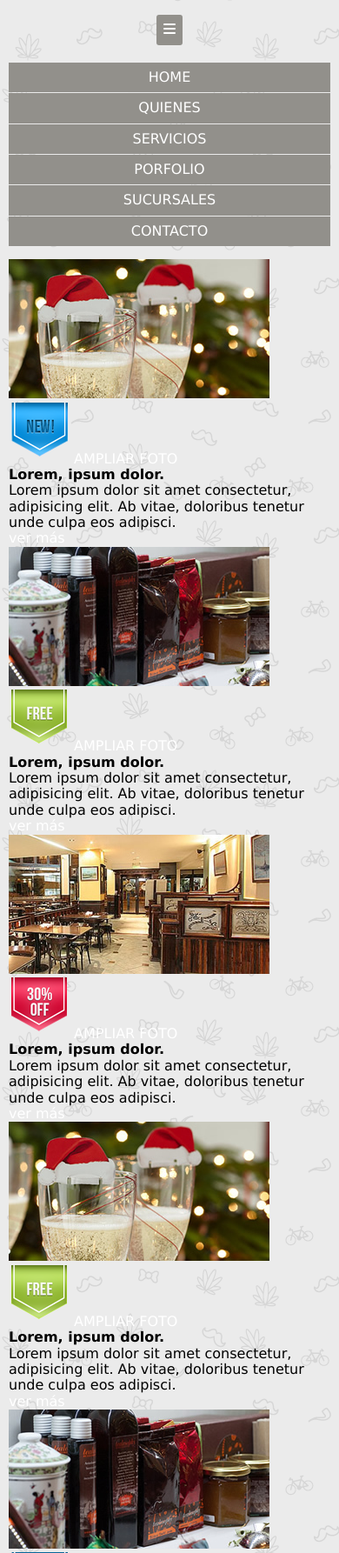
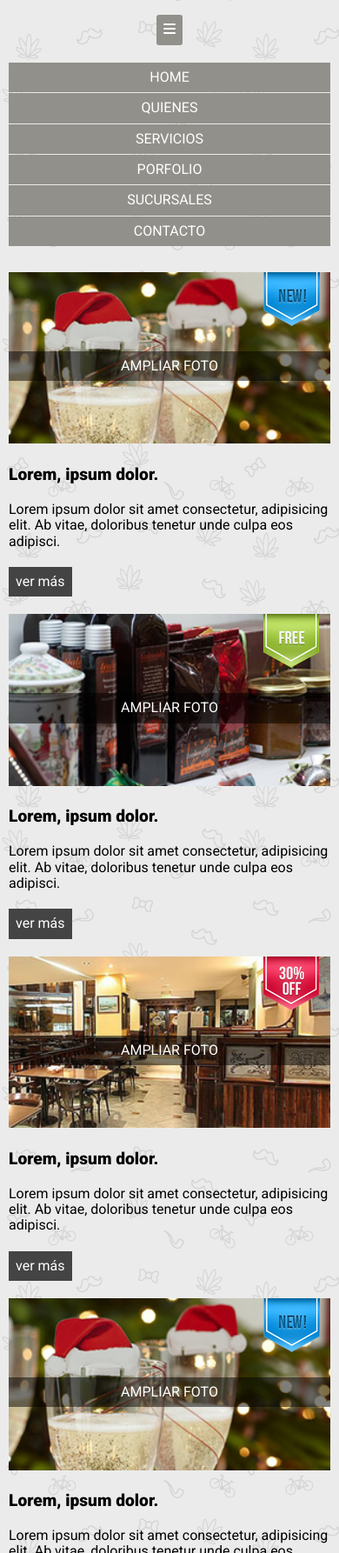
Before and after one commit to PatFras/kitchening, a website: page views/home.html in a window 390 px wide. Shown: the part 214-2000 px from the top of the page at 87% size. Drawn offline with Linux system fonts and the light colour scheme; files that its build step writes are made by us from their sources; files whose address does not match are found by name.

Commit message:
mobile done

```diff
--- a/public/css/general.css
+++ b/public/css/general.css
@@ -1,6 +1,7 @@
 :root {
     --colorRojo: #b81e14;
     --colorGris: #92908b;
+    --colorGrisOscuro: #444444;
 }
 
 * {
@@ -22,6 +23,6 @@ ul {
 
 body {
     background-image: url('/img/bg-body.png');
-    font-family: Verdana, Geneva, Tahoma, sans-serif;
+    font-family: 'roboto';
     margin: 0 10px;
 }
--- a/public/css/home.css
+++ b/public/css/home.css
@@ -23,10 +23,6 @@
     margin-bottom: 20px;
 }
 
-.home_header_nav_menu {
-    margin-bottom: 15px;
-}
-
 .home_header_nav_menu ul li {
     background-color: var(--colorGris);
     text-transform: uppercase;
@@ -42,3 +38,57 @@
 .home_main_section_banner {
     display: none;
 }
+
+.home_main_section_products {
+    margin-top: 30px;
+}
+
+.home_main_section_article_box {
+    position: relative;
+}
+
+.home_main_section_article_image {
+    width: 100%;
+}
+
+.home_main_section_article_sticker {
+    position: absolute;
+    top: 0;
+    right: 10px;
+}
+
+.home_main_section_article_zoom {
+    position: absolute;
+    top: 45%;
+    left: 0;
+    background-color: rgba(0, 0, 0, 0.5);
+    width: 100%;
+    padding: 8px 0;
+    text-align: center;
+}
+
+.home_main_section_article_title {
+    margin: 20px 0;
+    font-size: 1.2rem;
+    font-weight: 900;
+}
+
+.home_main_section_article_more {
+    display: inline-block;
+    padding: 8px;
+    margin: 20px 0;
+    background-color: var(--colorGrisOscuro);
+}
+
+/*FOOTER*/
+.home_footer_nav_menu ul li {
+    background-color: var(--colorRojo);
+    text-transform: capitalize;
+    margin-bottom: 1px;
+    padding: 8px 0;
+    text-align: center;
+}
+
+.home_footer_nav_menu ul li:last-child {
+    margin-bottom: 0;
+}
--- a/views/home.html
+++ b/views/home.html
@@ -4,6 +4,9 @@
     <meta charset="UTF-8">
     <meta name="viewport" content="width=device-width, initial-scale=1.0">
     <link rel="stylesheet" href="css/styles.css">
+    <link rel="preconnect" href="https://fonts.googleapis.com">
+    <link rel="preconnect" href="https://fonts.gstatic.com" crossorigin>
+    <link href="https://fonts.googleapis.com/css2?family=Roboto:wght@300;400;700;900&display=swap" rel="stylesheet">
     <script src="https://kit.fontawesome.com/3f21023fe6.js" crossorigin="anonymous"></script>
     <title>Kitchening</title>
 </head>
@@ -28,71 +31,71 @@
         <div class="home_main_section_banner">
             <img src="/img/img-banner.jpg" alt="">
         </div>
-        <div>
-            <article>
-                <div>
-                    <img src="/img/img-pdto-1.jpg" alt="">
-                    <img src="/img/img-nuevo.png" alt="">
-                    <a href="">AMPLIAR FOTO</a>
+        <div class="home_main_section_products">
+            <article class="home_main_section_article">
+                <div class="home_main_section_article_box">
+                    <img class="home_main_section_article_image" src="/img/img-pdto-1.jpg" alt="">
+                    <img class="home_main_section_article_sticker" src="/img/img-nuevo.png" alt="">
+                    <a class="home_main_section_article_zoom" href="">AMPLIAR FOTO</a>
                 </div>
-                <h4>Lorem, ipsum dolor.</h4>
-                <p>Lorem ipsum dolor sit amet consectetur, adipisicing elit. Ab vitae, doloribus tenetur unde culpa eos adipisci.</p>
-                <a href="">ver más</a>
+                <h4 class="home_main_section_article_title">Lorem, ipsum dolor.</h4>
+                <p class="home_main_section_article_description">Lorem ipsum dolor sit amet consectetur, adipisicing elit. Ab vitae, doloribus tenetur unde culpa eos adipisci.</p>
+                <a class="home_main_section_article_more" href="">ver más</a>
             </article>
-            <article>
-                <div>
-                    <img src="/img/img-pdto-2.jpg" alt="">
-                    <img src="/img/img-gratis.png" alt="">
-                    <a href="">AMPLIAR FOTO</a>
+            <article class="home_main_section_article">
+                <div class="home_main_section_article_box">
+                    <img class="home_main_section_article_image" src="/img/img-pdto-2.jpg" alt="">
+                    <img class="home_main_section_article_sticker" src="/img/img-gratis.png" alt="">
+                    <a class="home_main_section_article_zoom" href="">AMPLIAR FOTO</a>
                 </div>
-                <h4>Lorem, ipsum dolor.</h4>
-                <p>Lorem ipsum dolor sit amet consectetur, adipisicing elit. Ab vitae, doloribus tenetur unde culpa eos adipisci.</p>
-                <a href="">ver más</a>
+                <h4 class="home_main_section_article_title">Lorem, ipsum dolor.</h4>
+                <p class="home_main_section_article_description">Lorem ipsum dolor sit amet consectetur, adipisicing elit. Ab vitae, doloribus tenetur unde culpa eos adipisci.</p>
+                <a class="home_main_section_article_more" href="">ver más</a>
             </article>
-            <article>
-                <div>
-                    <img src="/img/img-pdto-3.jpg" alt="">
-                    <img src="/img/img-descuento.png" alt="">
-                    <a href="">AMPLIAR FOTO</a>
+            <article class="home_main_section_article">
+                <div class="home_main_section_article_box">
+                    <img class="home_main_section_article_image" src="/img/img-pdto-3.jpg" alt="">
+                    <img class="home_main_section_article_sticker" src="/img/img-descuento.png" alt="">
+                    <a class="home_main_section_article_zoom" href="">AMPLIAR FOTO</a>
                 </div>
-                <h4>Lorem, ipsum dolor.</h4>
-                <p>Lorem ipsum dolor sit amet consectetur, adipisicing elit. Ab vitae, doloribus tenetur unde culpa eos adipisci.</p>
-                <a href="">ver más</a>
+                <h4 class="home_main_section_article_title">Lorem, ipsum dolor.</h4>
+                <p class="home_main_section_article_description">Lorem ipsum dolor sit amet consectetur, adipisicing elit. Ab vitae, doloribus tenetur unde culpa eos adipisci.</p>
+                <a class="home_main_section_article_more" href="">ver más</a>
             </article>
-            <article>
-                <div>
-                    <img src="/img/img-pdto-1.jpg" alt="">
-                    <img src="/img/img-gratis.png" alt="">
-                    <a href="">AMPLIAR FOTO</a>
+            <article class="home_main_section_article">
+                <div class="home_main_section_article_box">
+                    <img class="home_main_section_article_image" src="/img/img-pdto-1.jpg" alt="">
+                    <img class="home_main_section_article_sticker" src="/img/img-nuevo.png" alt="">
+                    <a class="home_main_section_article_zoom" href="">AMPLIAR FOTO</a>
                 </div>
-                <h4>Lorem, ipsum dolor.</h4>
-                <p>Lorem ipsum dolor sit amet consectetur, adipisicing elit. Ab vitae, doloribus tenetur unde culpa eos adipisci.</p>
-                <a href="">ver más</a>
+                <h4 class="home_main_section_article_title">Lorem, ipsum dolor.</h4>
+                <p class="home_main_section_article_description">Lorem ipsum dolor sit amet consectetur, adipisicing elit. Ab vitae, doloribus tenetur unde culpa eos adipisci.</p>
+                <a class="home_main_section_article_more" href="">ver más</a>
             </article>
-            <article>
-                <div>
-                    <img src="/img/img-pdto-2.jpg" alt="">
-                    <img src="/img/img-nuevo.png" alt="">
-                    <a href="">AMPLIAR FOTO</a>
+            <article class="home_main_section_article">
+                <div class="home_main_section_article_box">
+                    <img class="home_main_section_article_image" src="/img/img-pdto-2.jpg" alt="">
+                    <img class="home_main_section_article_sticker" src="/img/img-gratis.png" alt="">
+                    <a class="home_main_section_article_zoom" href="">AMPLIAR FOTO</a>
                 </div>
-                <h4>Lorem, ipsum dolor.</h4>
-                <p>Lorem ipsum dolor sit amet consectetur, adipisicing elit. Ab vitae, doloribus tenetur unde culpa eos adipisci.</p>
-                <a href="">ver más</a>
+                <h4 class="home_main_section_article_title">Lorem, ipsum dolor.</h4>
+                <p class="home_main_section_article_description">Lorem ipsum dolor sit amet consectetur, adipisicing elit. Ab vitae, doloribus tenetur unde culpa eos adipisci.</p>
+                <a class="home_main_section_article_more" href="">ver más</a>
             </article>
-            <article>
-                <div>
-                    <img src="/img/img-pdto-3.jpg" alt="">
-                    <img src="/img/img-descuento.png" alt="">
-                    <a href="">AMPLIAR FOTO</a>
+            <article class="home_main_section_article">
+                <div class="home_main_section_article_box">
+                    <img class="home_main_section_article_image" src="/img/img-pdto-3.jpg" alt="">
+                    <img class="home_main_section_article_sticker" src="/img/img-descuento.png" alt="">
+                    <a class="home_main_section_article_zoom" href="">AMPLIAR FOTO</a>
                 </div>
-                <h4>Lorem, ipsum dolor.</h4>
-                <p>Lorem ipsum dolor sit amet consectetur, adipisicing elit. Ab vitae, doloribus tenetur unde culpa eos adipisci.</p>
-                <a href="">ver más</a>
+                <h4 class="home_main_section_article_title">Lorem, ipsum dolor.</h4>
+                <p class="home_main_section_article_description">Lorem ipsum dolor sit amet consectetur, adipisicing elit. Ab vitae, doloribus tenetur unde culpa eos adipisci.</p>
+                <a class="home_main_section_article_more" href="">ver más</a>
             </article>
         </div>
     </main>
-    <footer>
-        <nav>
+    <footer class="home_footer">
+        <nav class="home_footer_nav_menu">
             <ul>
                 <li><a href="/">home</a></li>
                 <li><a href="/quienes">quienes</a></li>
```
